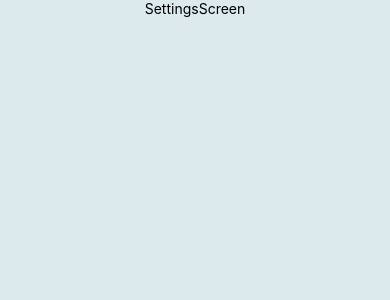
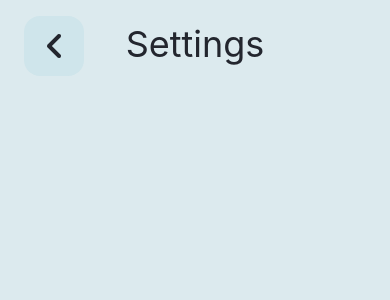
Before and after one commit to NicolasMilliard/PayClock, a React Native app: screen /Settings in a window 390 px wide. Shown: the top 300 px of the page. Built offline with nearby package versions, Linux system fonts and the light colour scheme.

Commit message:
Add IconTitle component

```diff
--- a/src/screens/Settings/SettingsScreen.tsx
+++ b/src/screens/Settings/SettingsScreen.tsx
@@ -1,13 +1,28 @@
 import { FC } from "react";
-import { SafeAreaView, Text } from "react-native";
+import { StyleSheet, SafeAreaView } from "react-native";
+import { useNavigation } from "@react-navigation/native";
 import styles from "../../styles/index";
 
+import IconTitle from "../../components/Titles/IconTitle/IconTitle";
+
 const SettingsScreen: FC = () => {
+  const navigation = useNavigation();
+
+  const handleGoBack = () => {
+    navigation.goBack();
+  };
+
   return (
     <SafeAreaView style={styles.container}>
-      <Text>SettingsScreen</Text>
+      <IconTitle
+        imageSource={require("../../../assets/icons/go_back/go_back.png")}
+        customFunc={handleGoBack}
+        text="Settings"
+      />
     </SafeAreaView>
   );
 };
 
+const localStyles = StyleSheet.create({});
+
 export default SettingsScreen;
```
